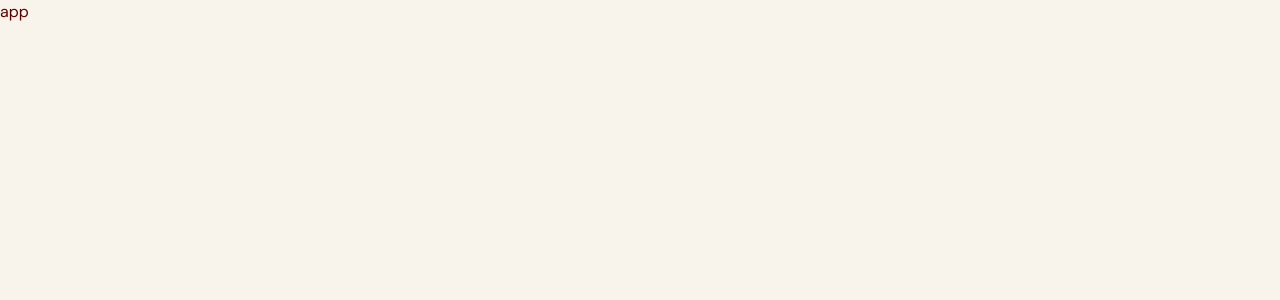
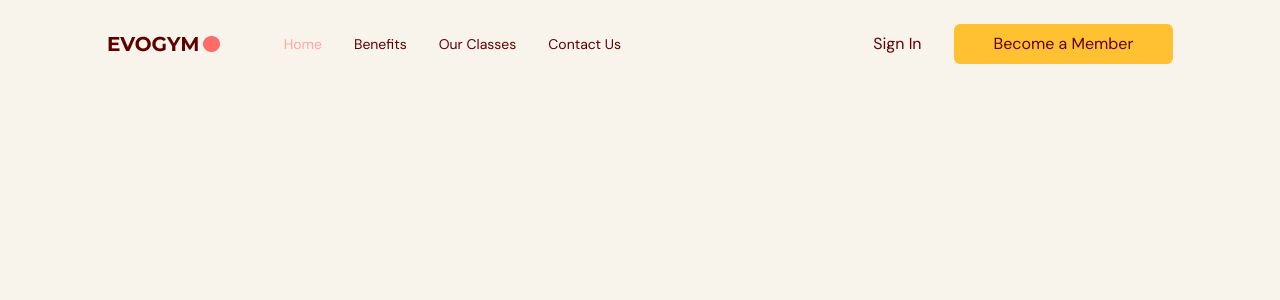
Before and after one commit to devinkg/GymReactTS, a React (Vite) app: page / in a window 1280 px wide. Shown: the top 300 px of the page. Built offline with nearby package versions, Linux system fonts and the light colour scheme.

Commit message:
NavBar development completed

```diff
--- a/src/App.tsx
+++ b/src/App.tsx
@@ -1,5 +1,35 @@
+import Navbar from "@/scenes/navbar";
+import { useEffect, useState } from "react";
+import { SelectedPage } from "@/shared/types";
+
 function App() {
-  return <div className="app bg-gray-20">app</div>;
+  const [selectedPage, setSelectedPage] = useState<SelectedPage>(
+    SelectedPage.Home,
+  );
+
+  const [isTopOfPage, setIsTopOfPage] = useState<boolean>(true);
+
+  useEffect(() => {
+    const handleScroll = () => {
+      if (window.scrollY === 0) {
+        setIsTopOfPage(true);
+        setSelectedPage(SelectedPage.Home);
+      }
+      if (window.scrollY !== 0) setIsTopOfPage(false);
+    };
+    window.addEventListener("scroll", handleScroll);
+    return () => window.removeEventListener("scroll", handleScroll);
+  }, []);
+
+  return (
+    <div className={"app bg-gray-20"}>
+      <Navbar
+        isTopOfPage={isTopOfPage}
+        selectedPage={selectedPage}
+        setSelectedPage={setSelectedPage}
+      />
+    </div>
+  );
 }
 
 export default App;
--- /dev/null
+++ b/src/hooks/useMediaQuety.ts
@@ -0,0 +1,19 @@
+import { useState, useEffect } from "react";
+
+const useMediaQuery = (query: string) => {
+    const [matches, setMatches] = useState(false);
+
+    useEffect(() => {
+        const media = window.matchMedia(query);
+        if (media.matches !== matches) {
+            setMatches(media.matches);
+        }
+        const listener = () => setMatches(media.matches);
+        window.addEventListener("resize", listener);
+        return () => window.removeEventListener("resize", listener);
+    }, [matches, query]);
+
+    return matches;
+};
+
+export default useMediaQuery;
--- /dev/null
+++ b/src/scenes/navbar/Link.tsx
@@ -0,0 +1,23 @@
+import { SelectedPage } from "@/shared/types";
+import AnchorLink from "react-anchor-link-smooth-scroll";
+
+type Props = {
+  page: string;
+  selectedPage: SelectedPage;
+  setSelectedPage: (value: SelectedPage) => void;
+};
+
+const Link = ({ page, selectedPage, setSelectedPage }: Props) => {
+  const lowerCasePage = page.toLowerCase().replace(/ /g, "") as SelectedPage;
+  return (
+    <AnchorLink
+      className={`${selectedPage === lowerCasePage ? "text-primary-300" : ""} transition duration-500 hover:text-primary-300 `}
+      href={`#${lowerCasePage}`}
+      onClick={() => setSelectedPage(lowerCasePage)}
+    >
+      {page}
+    </AnchorLink>
+  );
+};
+
+export default Link;
--- /dev/null
+++ b/src/scenes/navbar/index.tsx
@@ -0,0 +1,122 @@
+import { useState } from "react";
+import { Bars3Icon, XMarkIcon } from "@heroicons/react/24/solid";
+import Logo from "@/assets/Logo.png";
+import Link from "./Link";
+import { SelectedPage } from "@/shared/types";
+import useMediaQuery from "@/hooks/useMediaQuety";
+import ActionButton from "@/shared/ActionButton";
+
+type Props = {
+  isTopOfPage: boolean;
+  selectedPage: SelectedPage;
+  setSelectedPage: (value: SelectedPage) => void;
+};
+
+const Navbar = ({ selectedPage, setSelectedPage, isTopOfPage }: Props) => {
+  const flexBetween = "flex items-center justify-between";
+  const isAboveMediumScreens = useMediaQuery("(min-width: 1060px)");
+  const [isMenuToggled, setIsMenuToggled] = useState<boolean>();
+  const navBarBackground = isTopOfPage ? "": "bg-primary-100 drop-shadow"
+
+  return (
+    <nav>
+      <div className={`${navBarBackground} {flexBetween} fixed top-0 z-30 w-full py-6`}>
+        <div className={`${flexBetween} mx-auto w-5/6`}>
+          <div className={`${flexBetween} w-full gap-16`}>
+            {/* LEFT SIDE */}
+            <img alt="logo" src={Logo} />
+            {/* RIGHT SIDE */}
+            {isAboveMediumScreens ? (
+              <div className={`${flexBetween} w-full`}>
+                {/* INNER LEFT */}
+                <div className={`${flexBetween} gap-8 text-sm`}>
+                  <Link
+                    page="Home"
+                    selectedPage={selectedPage}
+                    setSelectedPage={setSelectedPage}
+                  />
+
+                  <Link
+                    page="Benefits"
+                    selectedPage={selectedPage}
+                    setSelectedPage={setSelectedPage}
+                  />
+
+                  <Link
+                    page="Our Classes"
+                    selectedPage={selectedPage}
+                    setSelectedPage={setSelectedPage}
+                  />
+
+                  <Link
+                    page="Contact Us"
+                    selectedPage={selectedPage}
+                    setSelectedPage={setSelectedPage}
+                  />
+                </div>
+                {/* INNER RIGHT */}
+                <div className={`${flexBetween} gap-8`}>
+                  <p>Sign In</p>
+                  <ActionButton setSelectedPage={setSelectedPage}>
+                    Become a Member
+                  </ActionButton>
+                </div>
+              </div>
+            ) : (
+              <button
+                className={"rounded-full bg-secondary-500 p-2"}
+                onClick={() => setIsMenuToggled(!isMenuToggled)}
+              >
+                <Bars3Icon className={"h-6 w-6 text-white"} />
+              </button>
+            )}
+          </div>
+        </div>
+      </div>
+      {/* MOBILE MENU MODAL */}
+      {!isAboveMediumScreens && isMenuToggled && (
+        <div
+          className={
+            "fixed bottom-0 right-0 z-40 h-full w-[300px] bg-primary-100 drop-shadow-xl"
+          }
+        >
+          {/* CLOSE ICON */}
+          <div className={"flex justify-end p-12"}>
+            <button onClick={() => setIsMenuToggled(!isMenuToggled)}>
+              <XMarkIcon className={"h-6 w-6 text-gray-400"} />
+            </button>
+          </div>
+
+          {/* MENU ITEMS */}
+          <div className={"ml-[33%] flex flex-col gap-10 text-2xl"}>
+            <Link
+              page="Home"
+              selectedPage={selectedPage}
+              setSelectedPage={setSelectedPage}
+            />
+
+            <Link
+              page="Benefits"
+              selectedPage={selectedPage}
+              setSelectedPage={setSelectedPage}
+            />
+
+            <Link
+              page="Our Classes"
+              selectedPage={selectedPage}
+              setSelectedPage={setSelectedPage}
+            />
+
+            <Link
+              page="Contact Us"
+              selectedPage={selectedPage}
+              setSelectedPage={setSelectedPage}
+            />
+          </div>
+        </div>
+      )}
+    </nav>
+  );
+};
+
+export default Navbar;
--- /dev/null
+++ b/src/shared/ActionButton.tsx
@@ -0,0 +1,24 @@
+import React from "react";
+import AnchorLink from "react-anchor-link-smooth-scroll";
+import { SelectedPage } from "./types";
+
+type Props = {
+  children: React.ReactNode;
+  setSelectedPage: (value: SelectedPage) => void;
+};
+
+const ActionButton = ({ children, setSelectedPage }: Props) => {
+  return (
+    <AnchorLink
+      className={
+        "rounded-md bg-secondary-500 px-10 py-2 hover:bg-primary-500 hover:text-white"
+      }
+      onClick={() => setSelectedPage(SelectedPage.ContactUs)}
+      href={`#${SelectedPage.ContactUs}`}
+    >
+      {children}
+    </AnchorLink>
+  );
+};
+
+export default ActionButton;
--- /dev/null
+++ b/src/shared/types.ts
@@ -0,0 +1,6 @@
+export enum SelectedPage {
+    Home = "home",
+    Benefits = "benefits",
+    OurClasses = "ourclasses",
+    ContactUs = "contactus",
+}
```
